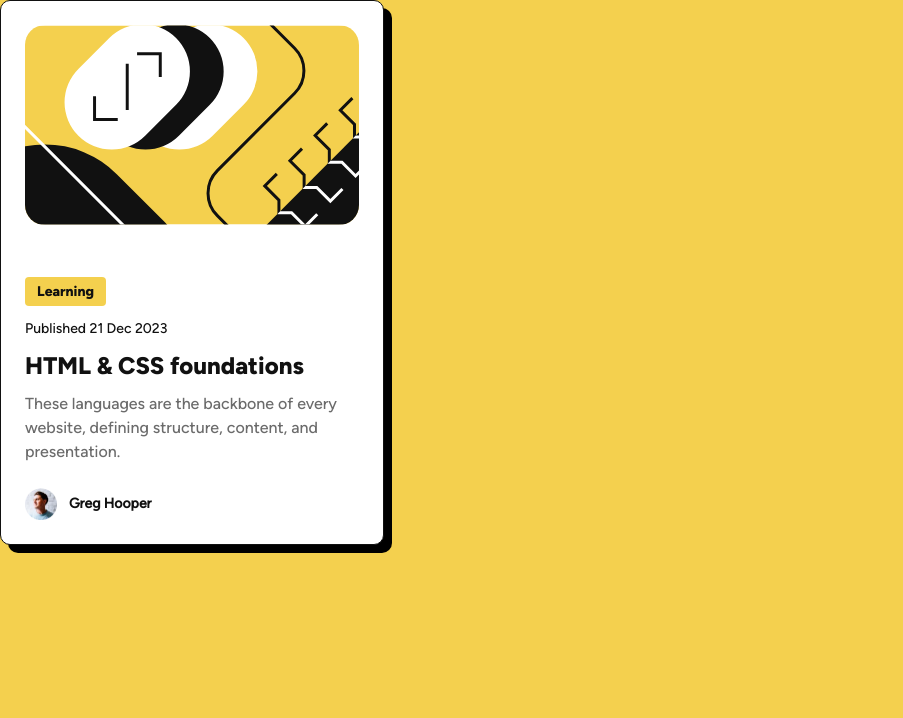
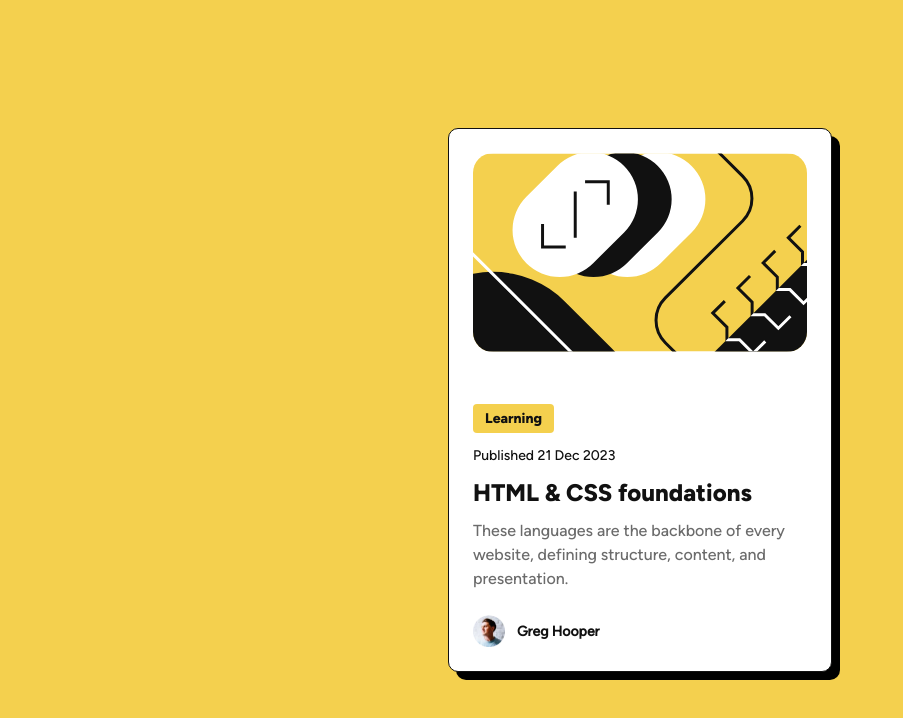
Before and after one commit to Mariana-VV/blog-preview-card-main, a plain HTML site: page index.html in a window 1280 px wide. Shown: the whole page, without its empty margins (0-903 px from the left). Drawn offline with Linux system fonts and the light colour scheme.

Commit message:
Added center styles to the main

```diff
--- a/style.css
+++ b/style.css
@@ -25,6 +25,15 @@ body {
   font-family: "FigtreeMedium", sans-serif;
   color: var(--grey500);
 
+  min-height: 100vh;
+}
+
+main {
+  display: flex;
+  align-items: center;
+  justify-content: center;
+  flex-direction: column;
+  flex-grow: 1;
   min-height: 100vh;
 }
 
```
